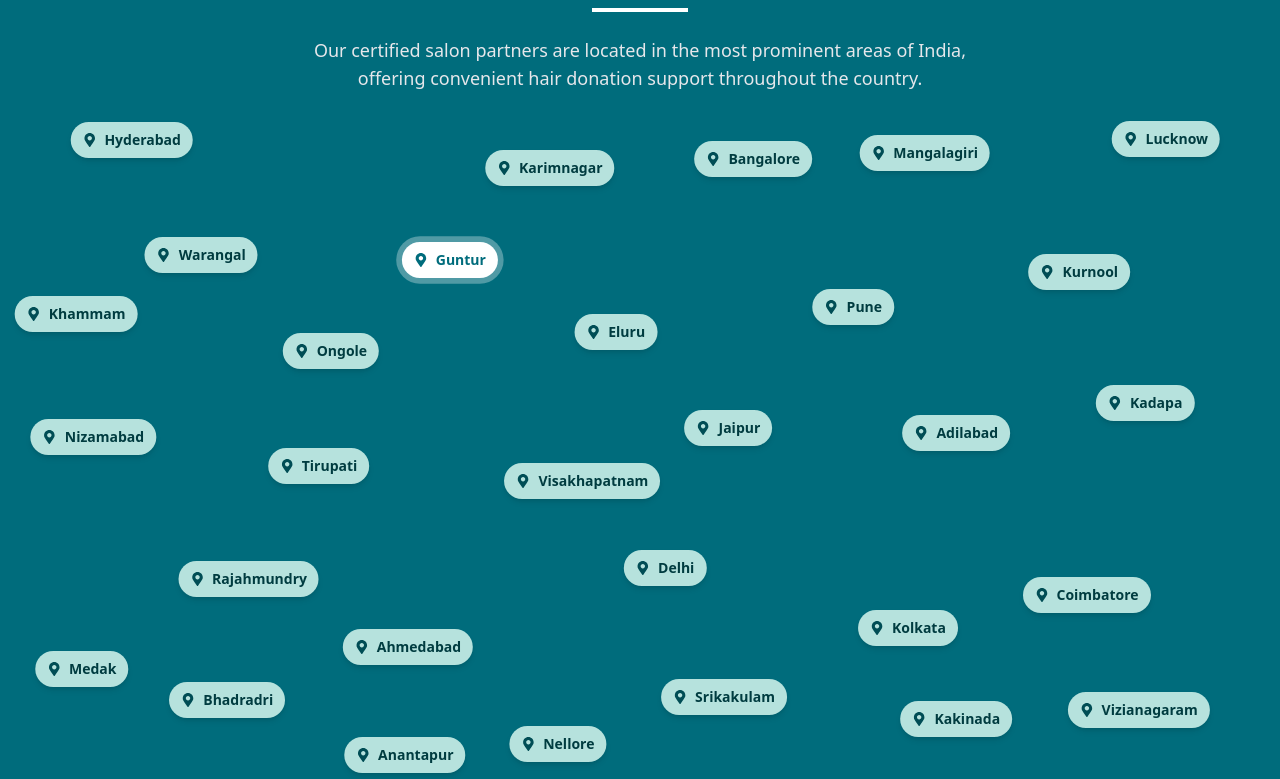
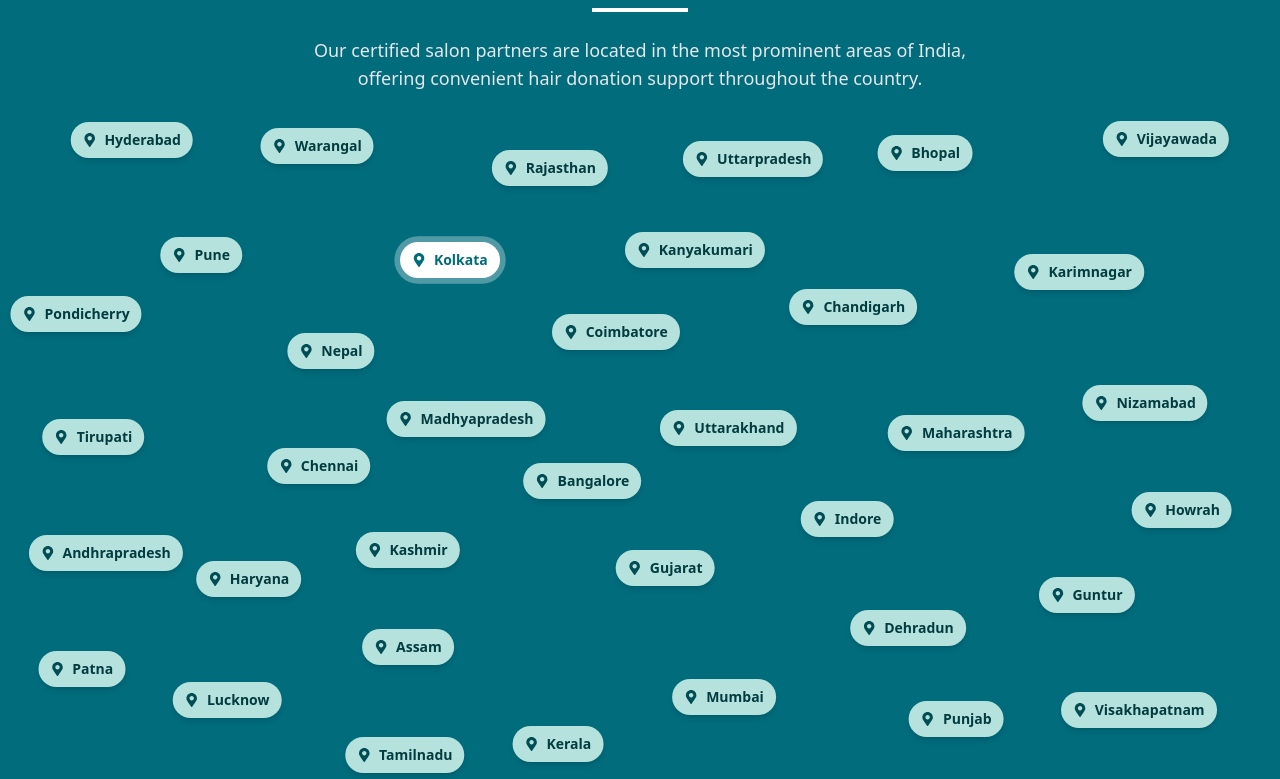
Before and after one commit to HairDonation555/main-website, a Next.js app: page / in a window 1280 px wide. Shown: the part 9020-9799 px from the top of the page. Built offline with nearby package versions, Linux system fonts and the light colour scheme.

Commit message:
updated fixes

```diff
--- a/app/components/Feedback.jsx
+++ b/app/components/Feedback.jsx
@@ -132,6 +132,17 @@ const Feedback = () => {
           </p>
         )}
       </form>
+
+      <div className="text-xs text-gray-400 mt-4 text-center">
+        <h1 className="text-primary"> Provide a Google review and support the cause!</h1>
+        <button className="underline text-blue-600 hover:text-blue-800 visited:text-purple-600">
+          <a className="underline text-blue-600 hover:text-blue-800 visited:text-purple-600"
+          href="https://www.google.com/maps/place/Hair+Donation/@15.4999205,80.0467724,17z/data=!4m14!1m5!8m4!1e1!2s108048886842683641227!3m1!1e1!3m7!1s0x3a4b011cd72eb6c7:0x96e47f3af7fa542b!8m2!3d15.4999205!4d80.0493473!9m1!1b1!16s%2Fg%2F11wfqz7_x_?entry=ttu&g_ep=EgoyMDI1MDgzMC4wIKXMDSoASAFQAw%3D%3D" // replace with your Google reviews page link
+          >
+            Review us on Google
+          </a>
+        </button>
+      </div>
     </div>
   );
 };
--- a/app/components/Volunteers.jsx
+++ b/app/components/Volunteers.jsx
@@ -126,7 +126,7 @@ const Volunteers = () => {
                 <option value="">Select volunteer role</option>
                 <option>Hair Collections</option>
                 <option>Outreach Ambassador</option>
-                <option>Doorstep Delivery</option>
+                <option>Doorstep Pick-up</option>
               </select>
 
               <button
--- a/app/sections/EventsGallery.jsx
+++ b/app/sections/EventsGallery.jsx
@@ -22,14 +22,14 @@ const eventImages = [
 
 const eventVideos = [
   "/videos/e_vids/v1.mp4",
+   "/videos/e_vids/vid4.mp4",
+    "/videos/e_vids/v4.mp4",
+    "/videos/e_vids/v5.mp4",
   "/videos/e_vids/v2.mp4",
   "/videos/e_vids/v3.mp4",
-  "/videos/e_vids/v4.mp4",
-  "/videos/e_vids/v5.mp4",
   "/videos/e_vids/v6.mp4",
   "/videos/e_vids/v7.mp4",
   "/videos/e_vids/v8.mp4",
-   "/videos/e_vids/vid4.mp4",
     "/videos/e_vids/Feedback.mp4",
 ];
 
@@ -106,7 +106,7 @@ const EventsGallery = () => {
             <video
               key={currentVideo} // ensures video resets when switching
               src={eventVideos[currentVideo]}
-              autoPlay
+              controls
               className="w-full h-[500px] object-contain bg-black"
               poster={`/events/video${currentVideo + 1}-thumb.jpg`}
             >
--- a/app/sections/Footer.jsx
+++ b/app/sections/Footer.jsx
@@ -27,13 +27,15 @@ function Footer() {
           <span className="font-bold text-primary">Email:</span> hairdonation555@gmail.com
         </p>
         <p className="text-gray-700">
-          <span className="font-bold text-primary">Phone:</span> +91 8056890200
+          <span className="font-bold text-primary">Phone:</span> +91 73309-31729
         </p>
 
         <h1 className="text-2xl font-bold text-gray-900 mt-4">Address</h1>
-        <p className="text-gray-700">
-          Trunk Rd, Jakrama Nagar, Kabadipalem, Ongole, <br />
-          Andhra Pradesh 523001
+        <p className="text-gray-700 flex-col">
+          Hair Donation for Cancer Patients, Trunk Rd, Jakrama Nagar, Kabadipalem, Ongole, <br />
+          Andhra - Pradesh 523001,
+          <br />
+          <span className='text-primary'>Contact: +91 73309-31729</span>
         </p>
 
         {/* <h1 className="text-2xl font-bold text-gray-900 mt-4">Navigation</h1>
@@ -63,13 +65,16 @@ function Footer() {
 
         <h1 className="text-2xl font-bold text-gray-900 mt-4">Socials</h1>
         <div className="flex gap-6 justify-center">
-          <a className="hover:text-blue-800 text-primary transition-transform hover:scale-110 cursor-pointer">
+          <a className="hover:text-blue-800 text-primary transition-transform hover:scale-110 cursor-pointer"
+          href='https://www.facebook.com/share/19vkMzJWCT/' target='_blank' rel='noreferrer'>
             <FiFacebook className="w-8 h-8" />
           </a>
-          <a className="hover:text-red-700 text-primary transition-transform hover:scale-110 cursor-pointer">
+          <a className="hover:text-red-700 text-primary transition-transform hover:scale-110 cursor-pointer"
+            href='https://youtube.com/@hair_donation555?si=vouESVlzAOM5-9j8' target='_blank' rel='noreferrer'>
             <FiYoutube className="w-8 h-8" />
           </a>
-          <a className="hover:text-pink-600 text-primary transition-transform hover:scale-110 cursor-pointer">
+          <a className="hover:text-pink-600 text-primary transition-transform hover:scale-110 cursor-pointer"
+          href='https://www.instagram.com/hair_donation555?igsh=eHMxNGllcDV0OTlw' target='_blank' rel='noreferrer'>
             <FiInstagram className="w-8 h-8" />
           </a>
         </div>
--- a/app/sections/Process.jsx
+++ b/app/sections/Process.jsx
@@ -6,7 +6,7 @@ const steps = [
   { num: '1', title: 'Hairwash', step: 'Wash your hair thoroughly.', img: '/images/step-1.jpg' },
   { num: '2', title: 'Secure Hair', step: 'Secure your hair with a rubber band.', img: '/images/step-2.jpg' },
   { num: '3', title: 'Secure Again', step: 'Secure the middle with another rubber band.', img: '/images/step-3.jpeg' },
-  { num: '4', title: 'Min Hair Length', step: 'Ensure the hair length is at least 12 inches.', img: '/images/step-4.webp' },
+  { num: '4', title: 'Min Hair Length', step: 'Ensure the hair length is at least 12 inches.', img: '/images/e_pics/length.jpeg' },
   { num: '5', title: 'Cut your Hair', step: 'Cut above the top rubber band.', img: '/images/step-5.jpg' },
   { num: '6', title: 'Store your Hair', step: 'Wrap the hair in a paper and store in a ziplock bag.', img: '/images/step-6.jpg' },
 ];
--- a/app/sections/Saloons.jsx
+++ b/app/sections/Saloons.jsx
@@ -4,15 +4,17 @@ import React, { useEffect, useState } from "react";
 import { FaMapMarkerAlt } from "react-icons/fa";
 
 const prominentLocations = [
-  "Hyderabad", "Visakhapatnam", "Vijayawada", "Guntur", "Warangal",
-  "Tirupati", "Nellore", "Karimnagar", "Rajahmundry", "Kakinada",
-  "Delhi", "Mumbai", "Bangalore", "Chennai", "Kolkata",
-  "Pune", "Ahmedabad", "Jaipur", "Lucknow", "Coimbatore",
-  "Kurnool", "Kadapa", "Anantapur", "Ongole", "Eluru",
-  "Nizamabad", "Adilabad", "Srikakulam", "Vizianagaram", "Machilipatnam",
-  "Mangalagiri", "Bhadradri", "Amaravati", "Medak", "Khammam"
+  "Hyderabad", "Bangalore", "Delhi", "Kolkata", "Pune",
+  "Chennai", "Kerala", "Rajasthan", "Haryana", "Punjab",
+  "Gujarat", "Mysore", "Uttarpradesh", "Goa", "Dehradun",
+  "Chandigarh", "Assam", "Uttarakhand", "Vijayawada", "Guntur",
+   "Karimnagar", "Nizamabad", "Tamilnadu",
+   "Nepal", "Coimbatore", "Tirupati",
+  "Maharashtra", "Mumbai", "Visakhapatnam", "Westbengal", "Bhopal",
+  "Lucknow", "Jaipur", "Patna", "Pondicherry", "Warangal",
+  "Ongole", "Andhrapradesh", "Madhyapradesh", "Indore",
+  "Kashmir", "Howrah", "Kanyakumari"
 ];
-
 const Saloons = () => {
   const [activeIndex, setActiveIndex] = useState(0);
   const [positions, setPositions] = useState([]);
```
Also changed, not shown: public/images/e_pics/length.jpeg (added), 1 other file (tests, documents, lock files or other folders).
